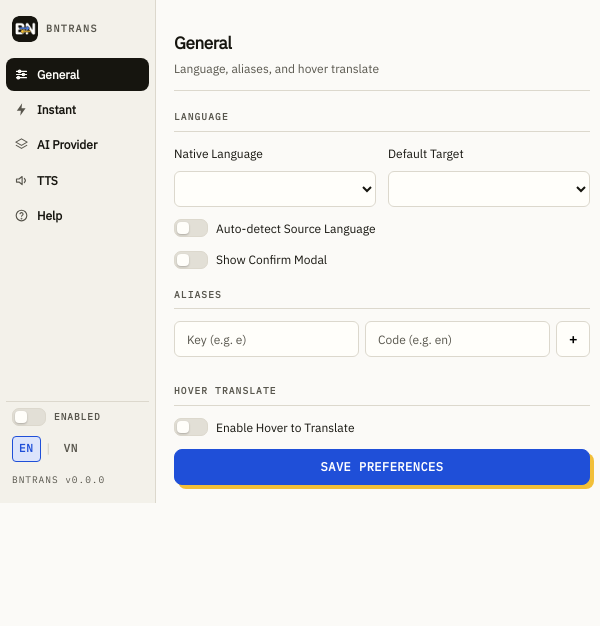
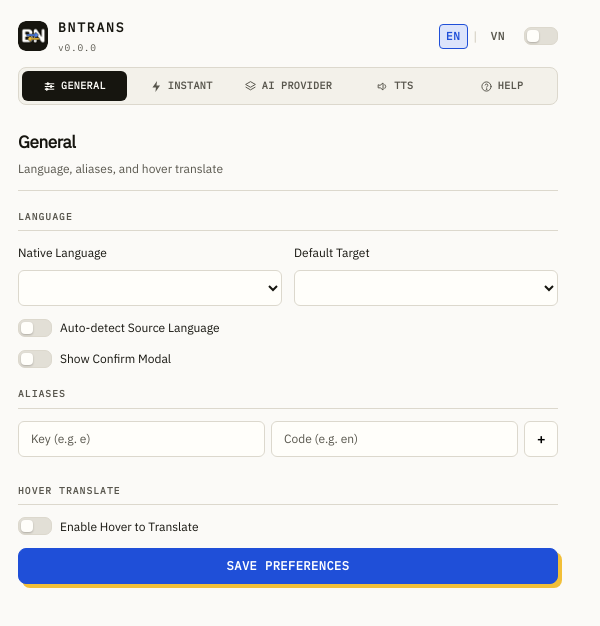
Before and after one commit to hapo-nghialuu/bntrans-exention, a browser extension: page extension/pages/popup.html in a window 400 px wide. Shown: the whole page, 600 px wide, since content can reach past the window. Drawn offline with Linux system fonts and the light colour scheme.

Commit message:
feat(bntrans): horizontal tab layout + light/dark theme
Swap the sidebar nav for a segmented tab bar with small line icons
and green count badges; brand row carries logo, mono name, version,
EN/VN toggle, and master switch. Dark theme follows the system via
prefers-color-scheme by inverting the paper/ink token palette, so
the popup and all injected page UI adapt automatically.

```diff
--- a/extension/assets/styles/popup.css
+++ b/extension/assets/styles/popup.css
@@ -126,136 +126,112 @@ select {
 } */
 
 .bt-wrap {
-  display: flex;
+  display: grid;
   position: relative;
-  width: 38rem;
-  min-height: 30rem;
-  max-height: 600px;
-  padding: 0;
-  overflow: hidden;
+  width: 36rem;
+  padding: var(--bt-space-large);
+  overflow: hidden auto;
+  gap: var(--bt-space-medium);
 }
 
-/* Sidebar — BirdNion app settings style */
-.bt-sidebar {
+/* Header — brand + controls */
+.bt-header {
   display: flex;
-  flex: 0 0 9.75rem;
-  flex-direction: column;
-  padding: var(--bt-space-medium) var(--bt-space-small);
-  gap: var(--bt-space-medium);
-  border-right: 1px solid var(--bt-color-border-default);
-  background: var(--bt-color-background-muted);
+  align-items: center;
+  justify-content: space-between;
 }
 
 .bt-brand {
   display: flex;
   align-items: center;
-  padding: 4px 6px;
-  gap: 8px;
+  gap: 10px;
 }
 
 .bt-brand img {
-  width: 26px;
-  height: 26px;
+  width: 30px;
+  height: 30px;
   object-fit: contain;
-  border-radius: 7px;
+  border-radius: 8px;
+  transition: transform var(--bt-transition-duration) var(--bt-ease);
+}
+
+.bt-brand:hover img {
+  transform: rotate(-5deg) translateY(-1px);
+}
+
+.bt-brand-text {
+  display: grid;
+  gap: 1px;
 }
 
 .bt-brand-name {
+  color: var(--bt-color-text-default);
+  font-weight: 700;
+  font-size: 13px;
+  font-family: var(--bt-font-mono);
+  letter-spacing: 0.14em;
+}
+
+.bt-brand-version {
+  color: var(--bt-color-text-muted);
+  font-size: 9.5px;
+  font-family: var(--bt-font-mono);
+  letter-spacing: 0.08em;
+}
+
+/* Tabs — BirdNion segmented control */
+.bt-tabs {
+  display: flex;
+  padding: 3px;
+  gap: 2px;
+  border: var(--bt-border-width) solid var(--bt-color-border-default);
+  border-radius: var(--bt-radius);
+  background: var(--bt-color-background-muted);
+}
+
+.bt-tab {
+  display: flex;
+  flex: 1;
+  align-items: center;
+  justify-content: center;
+  padding: 0.45rem 0.4rem;
+  gap: 5px;
+  border-radius: calc(var(--bt-radius) - 2px);
   color: var(--bt-color-text-muted);
   font-weight: 600;
   font-size: 10px;
   font-family: var(--bt-font-mono);
-  letter-spacing: 0.14em;
+  letter-spacing: 0.04em;
+  text-transform: uppercase;
+  white-space: nowrap;
+  cursor: pointer;
+  transition: all var(--bt-transition-duration) var(--bt-ease);
 }
 
-.bt-nav {
-  display: grid;
-  gap: 2px;
+.bt-tab svg {
+  flex: none;
+  width: 13px;
+  height: 13px;
 }
 
-.bt-nav-item {
-  display: flex;
-  align-items: center;
-  padding: 7px 8px;
-  gap: 8px;
-  border-radius: 8px;
+.bt-tab:hover {
   color: var(--bt-color-text-default);
-  font-weight: 600;
-  font-size: var(--bt-font-size-small);
-  cursor: pointer;
-  transition:
-    background-color var(--bt-transition-duration) var(--bt-ease),
-    color var(--bt-transition-duration) var(--bt-ease);
 }
 
-.bt-nav-item svg {
-  flex: none;
-  width: 15px;
-  height: 15px;
-  color: var(--bt-color-text-muted);
-  transition: color var(--bt-transition-duration) var(--bt-ease);
-}
-
-.bt-nav-item:hover {
-  background: var(--bt-color-hover-surface);
-}
-
-.bt-nav-item.active {
+.bt-tab.active {
   background: var(--bt-color-ink);
   color: var(--bt-color-paper-bright);
 }
 
-.bt-nav-item.active svg {
-  color: var(--bt-color-paper-bright);
-}
-
 .bt-nav-badge {
-  margin-left: auto;
   color: var(--bt-color-green);
   font-weight: 600;
-  font-size: 10px;
+  font-size: 9px;
   font-family: var(--bt-font-mono);
 }
 
-.bt-nav-item.active .bt-nav-badge {
+.bt-tab.active .bt-nav-badge {
   color: var(--bt-color-sun);
-}
-
-.bt-sidebar-footer {
-  display: grid;
-  margin-top: auto;
-  padding: var(--bt-space-small) 6px 4px;
-  gap: 10px;
-  border-top: 1px solid var(--bt-color-border-default);
-}
-
-.bt-sidebar-switch {
-  display: flex;
-  align-items: center;
-  gap: 8px;
-}
-
-.bt-sidebar-switch-label {
-  color: var(--bt-color-text-muted);
-  font-weight: 600;
-  font-size: 9.5px;
-  font-family: var(--bt-font-mono);
-  letter-spacing: 0.1em;
-  text-transform: uppercase;
-}
-
-.bt-sidebar-version {
-  color: var(--bt-color-text-muted);
-  font-size: 9.5px;
-  font-family: var(--bt-font-mono);
-  letter-spacing: 0.1em;
-}
-
-.bt-main {
-  flex: 1;
-  min-width: 0;
-  padding: var(--bt-space-large);
-  overflow-y: auto;
 }
 
 .bt-pane-header {
@@ -1023,9 +999,8 @@ textarea.bt-input:focus {
   }
 
   .bt-wrap {
-    width: 46rem;
-    height: 90vh;
-    max-height: 44rem;
+    width: 40rem;
+    max-height: 90vh;
     border: var(--bt-border-width) solid var(--bt-color-border-default);
     border-radius: 12px;
     background-color: var(--bt-color-background-page);
--- a/extension/pages/popup.html
+++ b/extension/pages/popup.html
@@ -13,14 +13,29 @@
 
   <body class="bt-vars-container">
     <div class="bt-wrap">
-      <aside class="bt-sidebar">
+      <div class="bt-header">
         <div class="bt-brand">
           <img src="/assets/icons/icon-32.png" alt="BNTrans" />
+          <div class="bt-brand-text">
             <span class="bt-brand-name">BNTRANS</span>
+            <span id="version-display" class="bt-brand-version"></span>
+          </div>
+        </div>
+        <div class="bt-controls">
+          <div id="lang-toggle" class="bt-lang-toggle">
+            <span data-lang="en" class="active">EN</span>
+            <span class="divider">|</span>
+            <span data-lang="vi">VN</span>
+          </div>
+          <label class="bt-switch" title="Enabled">
+            <input type="checkbox" id="enabled" />
+            <span class="slider round"></span>
+          </label>
+        </div>
       </div>
 
-        <nav class="bt-nav">
-          <div class="bt-tab bt-nav-item active" data-tab="general">
+      <nav class="bt-tabs">
+        <div class="bt-tab active" data-tab="general">
           <svg
             viewBox="0 0 24 24"
             fill="none"
@@ -48,20 +63,16 @@
               fill="var(--bt-color-background-muted)"
             />
           </svg>
-            <span class="bt-nav-label" data-i18n="popup.tabGeneral"
-              >General</span
-            >
+          <span data-i18n="popup.tabGeneral">General</span>
         </div>
-          <div class="bt-tab bt-nav-item" data-tab="instant">
+        <div class="bt-tab" data-tab="instant">
           <svg viewBox="0 0 24 24" fill="currentColor">
             <path d="M13 2 4.5 14H11l-1 8L18.5 10H12z" />
           </svg>
-            <span class="bt-nav-label" data-i18n="popup.tabInstant"
-              >Instant</span
-            >
+          <span data-i18n="popup.tabInstant">Instant</span>
           <span id="nav-badge-instant" class="bt-nav-badge" hidden></span>
         </div>
-          <div class="bt-tab bt-nav-item" data-tab="ai-provider">
+        <div class="bt-tab" data-tab="ai-provider">
           <svg
             viewBox="0 0 24 24"
             fill="none"
@@ -72,12 +83,10 @@
             <path d="M12 3 3 8.2 12 13.4l9-5.2z" />
             <path d="m3 13 9 5.2L21 13" />
           </svg>
-            <span class="bt-nav-label" data-i18n="popup.tabAIProvider"
-              >AI Provider</span
-            >
+          <span data-i18n="popup.tabAIProvider">AI Provider</span>
           <span id="nav-badge-providers" class="bt-nav-badge" hidden></span>
         </div>
-          <div class="bt-tab bt-nav-item" data-tab="tts">
+        <div class="bt-tab" data-tab="tts">
           <svg
             viewBox="0 0 24 24"
             fill="none"
@@ -89,9 +98,9 @@
             <path d="M4 9.5v5h4l5 4v-13l-5 4z" />
             <path d="M16.5 8.5a5 5 0 0 1 0 7" />
           </svg>
-            <span class="bt-nav-label" data-i18n="popup.tabTTS">TTS</span>
+          <span data-i18n="popup.tabTTS">TTS</span>
         </div>
-          <div class="bt-tab bt-nav-item" data-tab="help">
+        <div class="bt-tab" data-tab="help">
           <svg
             viewBox="0 0 24 24"
             fill="none"
@@ -103,39 +112,15 @@
             <path d="M9.6 9.2a2.5 2.5 0 0 1 4.9.7c0 1.6-2.4 2-2.4 3.3" />
             <circle cx="12" cy="16.8" r="0.5" fill="currentColor" />
           </svg>
-            <span class="bt-nav-label" data-i18n="popup.tabHelp">Help</span>
+          <span data-i18n="popup.tabHelp">Help</span>
         </div>
       </nav>
 
-        <div class="bt-sidebar-footer">
-          <div class="bt-sidebar-switch">
-            <label class="bt-switch">
-              <input type="checkbox" id="enabled" />
-              <span class="slider round"></span>
-            </label>
-            <span class="bt-sidebar-switch-label" data-i18n="popup.enabled"
-              >Enabled</span
-            >
-          </div>
-          <div id="lang-toggle" class="bt-lang-toggle">
-            <span data-lang="en" class="active">EN</span>
-            <span class="divider">|</span>
-            <span data-lang="vi">VN</span>
-          </div>
-          <div class="bt-sidebar-version">
-            BNTRANS <span id="version-display"></span>
-          </div>
-        </div>
-      </aside>
-
-      <main class="bt-main">
       <div id="settings-container" class="bt-settings-container">
         <!-- General Tab Content -->
         <div id="tab-general" class="bt-tab-content active">
           <div class="bt-pane-header">
-              <h2 class="bt-pane-title" data-i18n="popup.tabGeneral">
-                General
-              </h2>
+            <h2 class="bt-pane-title" data-i18n="popup.tabGeneral">General</h2>
             <p class="bt-pane-desc" data-i18n="popup.descGeneral">
               Language, aliases, and hover translate
             </p>
@@ -218,9 +203,7 @@
                 <input type="checkbox" id="hover-translate-enabled" />
                 <span class="slider round"></span>
               </label>
-                <label
-                  for="hover-translate-enabled"
-                  data-i18n="popup.enableHover"
+              <label for="hover-translate-enabled" data-i18n="popup.enableHover"
                 >Enable Hover to Translate</label
               >
             </div>
@@ -245,9 +228,7 @@
             </div>
 
             <div class="bt-field">
-                <label
-                  for="hover-granularity"
-                  data-i18n="popup.hoverGranularity"
+              <label for="hover-granularity" data-i18n="popup.hoverGranularity"
                 >Translation Granularity</label
               >
               <select id="hover-granularity" class="bt-input">
@@ -257,16 +238,11 @@
                 <option value="line" data-i18n="popup.granularityLine">
                   Line by Line
                 </option>
-                  <option
-                    value="sentence"
-                    data-i18n="popup.granularitySentence"
-                  >
+                <option value="sentence" data-i18n="popup.granularitySentence">
                   Sentence by Sentence
                 </option>
               </select>
-                <small
-                  style="color: #666"
-                  data-i18n="popup.hoverGranularityHint"
+              <small style="color: #666" data-i18n="popup.hoverGranularityHint"
                 >Line-by-line works best for chat apps like Discord.</small
               >
             </div>
@@ -303,11 +279,7 @@
                     <span data-i18n="popup.shortcutCtrl">Ctrl/Cmd</span>
                   </label>
                   <label>
-                      <input
-                        type="checkbox"
-                        id="hover-shortcut-shift"
-                        checked
-                      />
+                    <input type="checkbox" id="hover-shortcut-shift" checked />
                     <span data-i18n="popup.shortcutShift">Shift</span>
                   </label>
                   <label>
@@ -345,11 +317,7 @@
                     <label for="hover-text-color" data-i18n="popup.textColor"
                       >Text Color</label
                     >
-                      <input
-                        type="color"
-                        id="hover-text-color"
-                        value="#ff0000"
-                      />
+                    <input type="color" id="hover-text-color" value="#ff0000" />
                   </div>
                   <div class="bt-field">
                     <label for="hover-font-size" data-i18n="popup.fontSize"
@@ -439,9 +407,7 @@
         <!-- Instant Tab Content -->
         <div id="tab-instant" class="bt-tab-content">
           <div class="bt-pane-header">
-              <h2 class="bt-pane-title" data-i18n="popup.tabInstant">
-                Instant
-              </h2>
+            <h2 class="bt-pane-title" data-i18n="popup.tabInstant">Instant</h2>
             <p class="bt-pane-desc" data-i18n="popup.descInstant">
               Translate as you type on enabled domains
             </p>
@@ -624,9 +590,7 @@
             </p>
 
             <div class="bt-field">
-                <label
-                  for="system-prompt-display"
-                  data-i18n="popup.systemPrompt"
+              <label for="system-prompt-display" data-i18n="popup.systemPrompt"
                 >System Prompt (Read-only)</label
               >
               <textarea
@@ -721,10 +685,7 @@
             </div>
 
             <div class="bt-actions bt-row">
-                <button
-                  id="tts-form-cancel"
-                  class="bt-button bt-button-outline"
-                >
+              <button id="tts-form-cancel" class="bt-button bt-button-outline">
                 Cancel
               </button>
               <button id="tts-form-save" class="bt-button">Save</button>
@@ -774,10 +735,10 @@
                 Press <kbd>Tab</kbd> to apply or <kbd>Esc</kbd> to dismiss.
               </p>
               <p>
-                  <strong>Quick Toggle:</strong> Press
-                  <kbd>Ctrl+Shift+I</kbd> (or <kbd>Cmd+Shift+I</kbd> on Mac) to
-                  enable/disable instant mode for current domain. If the domain
-                  is not in your list, it will be auto-added!
+                <strong>Quick Toggle:</strong> Press <kbd>Ctrl+Shift+I</kbd> (or
+                <kbd>Cmd+Shift+I</kbd> on Mac) to enable/disable instant mode
+                for current domain. If the domain is not in your list, it will
+                be auto-added!
               </p>
             </div>
 
@@ -797,8 +758,8 @@
                   <strong>OpenAI (GPT)</strong> - Industry-leading quality
                 </li>
                 <li>
-                    <strong>Groq</strong> - Lightning-fast inference with
-                    generous free tier
+                  <strong>Groq</strong> - Lightning-fast inference with generous
+                  free tier
                 </li>
                 <li>
                   <strong>Ollama (Local)</strong> - 100% privacy, run models
@@ -882,16 +843,11 @@
         </div>
 
         <div class="bt-actions">
-            <button
-              id="save"
-              class="bt-button"
-              data-i18n="popup.savePreferences"
-            >
+          <button id="save" class="bt-button" data-i18n="popup.savePreferences">
             Save preferences
           </button>
         </div>
       </div>
-      </main>
     </div>
 
     <script type="module" src="/src/popup.js"></script>
```
Also changed, not shown: extension/assets/styles/tokens.css (+52 -0 lines). Lines whose indentation alone changed are shown as unchanged.
